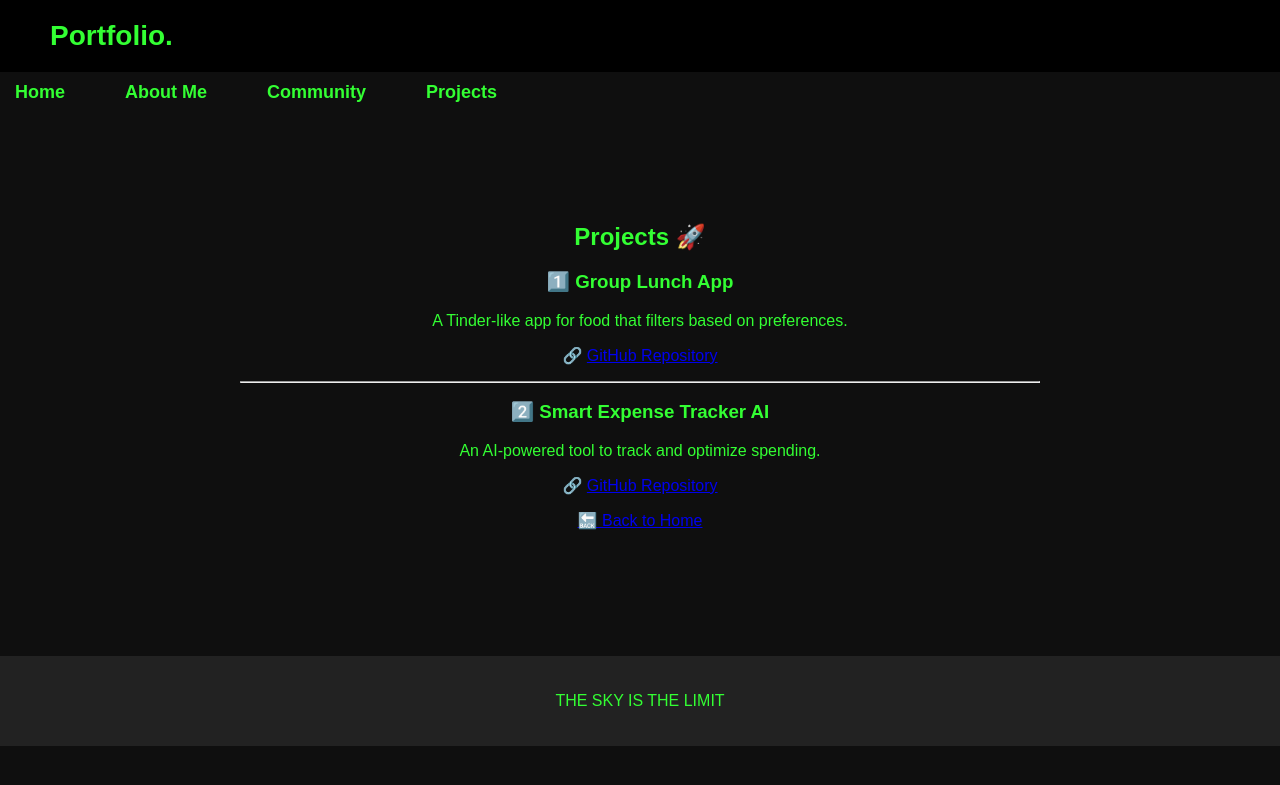
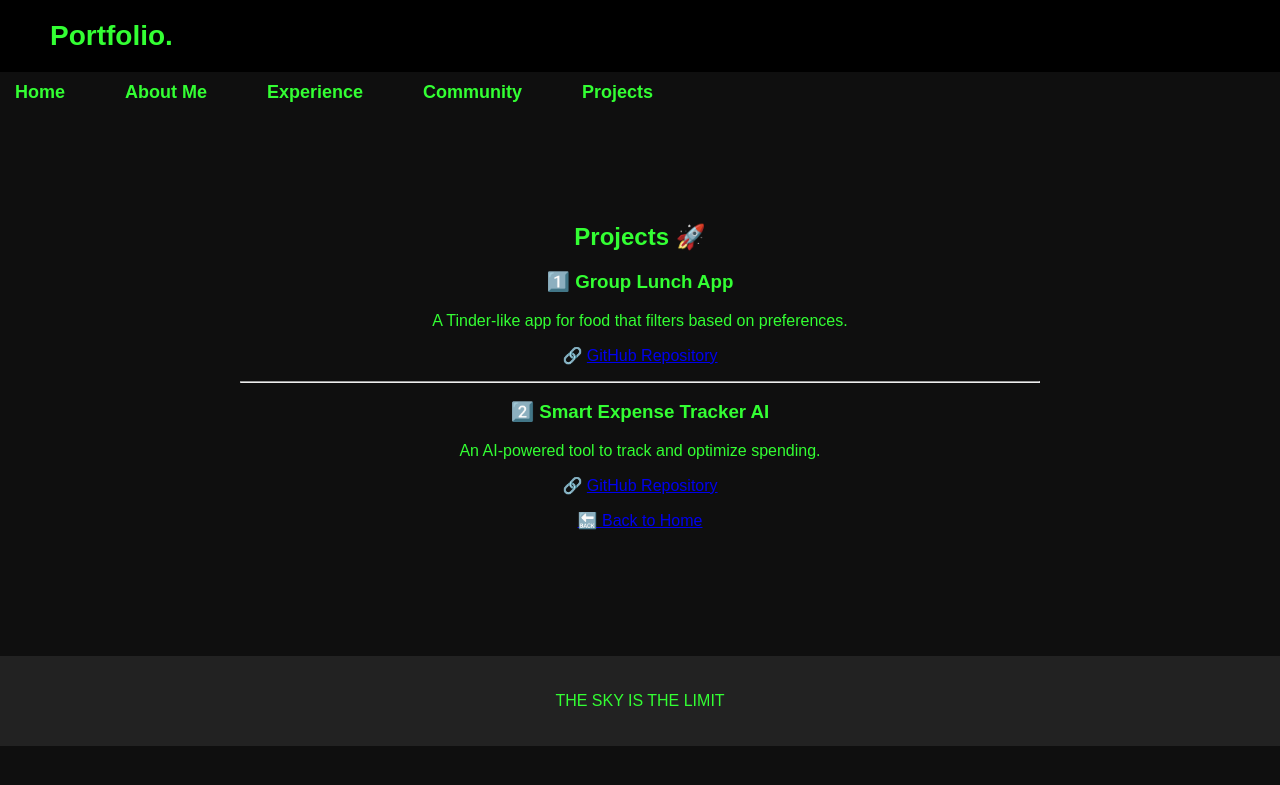
Before and after one commit to calvin1011/calvinssendawula.github.io, a Jekyll site: the page built from projects.md, in a window 1280 px wide. Shown: the top 785 px of the page. Built offline with Jekyll 4.4.1, drawn with Linux system fonts in a browser that asks for light colours.

Commit message:
Added experiences tab

```diff
--- a/_layouts/default.html
+++ b/_layouts/default.html
@@ -16,6 +16,7 @@
 <nav>
     <a href="{{ '/' | relative_url }}">Home</a>
     <a href="{{ '/about' | relative_url }}">About Me</a>
+    <a href="{{ '/experience' | relative_url }}">Experience</a>
     <a href="{{ '/community' | relative_url }}">Community</a>
     <a href="{{ '/projects' | relative_url }}">Projects</a>
 </nav>
```
Also changed, not shown: experience.md (added).
